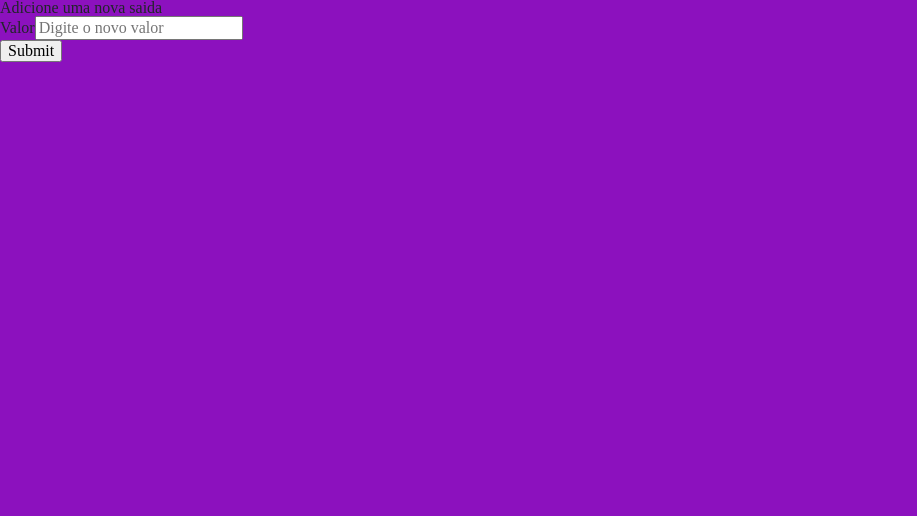
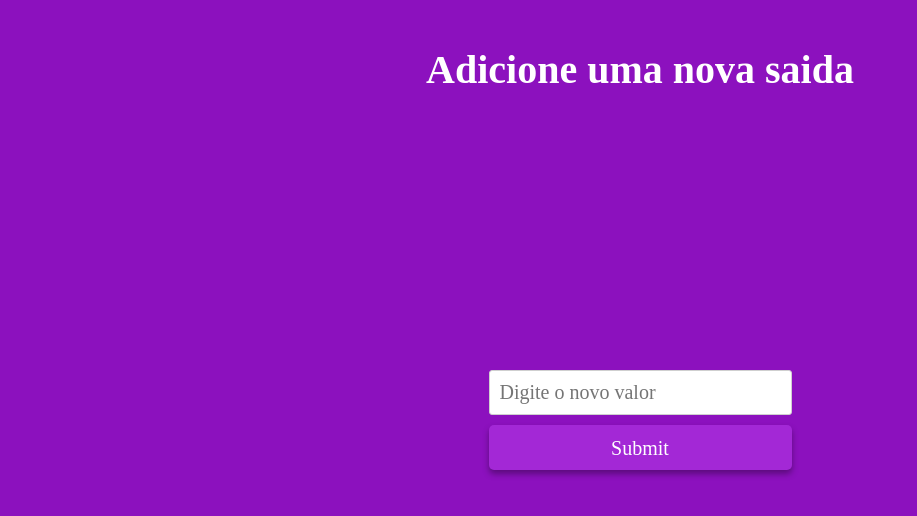
Before and after one commit to igorhnovais/Front-myWallet-Angular, an Angular app: page /new-exit in a window 1280 px wide. Shown: the top 516 px of the page, without its empty margins (0-917 px from the left). Built offline with nearby package versions, Linux system fonts and the light colour scheme.

Commit message:
feat: css

```diff
--- a/src/app/components/form-new-entry/form-new-entry.component.css
+++ b/src/app/components/form-new-entry/form-new-entry.component.css
@@ -0,0 +1,55 @@
+.nav {
+    display: flex;
+    flex-direction: column;
+    justify-content: center;
+    align-items: center;
+    width: 100%;
+    height: 100vh;
+    padding-bottom: 150px;
+}
+
+.entry {
+    display: flex;
+    flex-direction: column;
+    align-items: center;
+    justify-content: center;
+    & input {
+        width: 303px;
+        height: 45px;
+        margin-top: 10px;
+        border: 1px solid rgb(207,207,207);
+        border-radius: 3px;
+        padding-left: 10px;
+        font-size: 20px;
+        ::placeholder{
+            font-size: 20px;
+            color: black;
+        }
+    }
+}
+
+.button {
+    background-color: #A328D6;
+    color: white;
+    font-size: 20px;
+    border: none;
+    border-radius: 3px;
+    width: 303px;
+    margin-top: 10px;
+    height: 45px;
+    display: flex;
+    justify-content: center;
+    align-items: center;
+    /* opacity: ${props => props.opacityB ? 0.6 : 1}; */
+    box-shadow: 0px 4px 6px rgba(0, 0, 0, 0.35);
+    border-radius: 5px;
+    cursor: pointer;
+    text-decoration: none;
+    user-select: none;
+    -webkit-user-select: none;
+    touch-action: manipulation;
+    :active {
+    box-shadow: #422800 2px 2px 0 0;
+    transform: translate(2px, 2px);
+    }
+}
--- a/src/app/components/form-new-entry/form-new-entry.component.html
+++ b/src/app/components/form-new-entry/form-new-entry.component.html
@@ -1,12 +1,11 @@
 <form (ngSubmit)="submit()" [formGroup]="newTransactionForm" #formDir="ngForm">
-    <div>
-        <div>
-            <label for="price">Valor</label>
+    <div class="nav">
+        <div class="entry">
             <input type="number"
             placeholder="Digite o novo valor"
             formControlName="price"
             />
         </div>
-        <input type="submit"/>
+        <input type="submit" class="button"/>
     </div>
 </form>
--- a/src/app/components/form-new-exit/form-new-exit.component.css
+++ b/src/app/components/form-new-exit/form-new-exit.component.css
@@ -0,0 +1,55 @@
+.nav {
+    display: flex;
+    flex-direction: column;
+    justify-content: center;
+    align-items: center;
+    width: 100%;
+    height: 100vh;
+    padding-bottom: 150px;
+}
+
+.entry {
+    display: flex;
+    flex-direction: column;
+    align-items: center;
+    justify-content: center;
+    & input {
+        width: 303px;
+        height: 45px;
+        margin-top: 10px;
+        border: 1px solid rgb(207,207,207);
+        border-radius: 3px;
+        padding-left: 10px;
+        font-size: 20px;
+        ::placeholder{
+            font-size: 20px;
+            color: black;
+        }
+    }
+}
+
+.button {
+    background-color: #A328D6;
+    color: white;
+    font-size: 20px;
+    border: none;
+    border-radius: 3px;
+    width: 303px;
+    margin-top: 10px;
+    height: 45px;
+    display: flex;
+    justify-content: center;
+    align-items: center;
+    /* opacity: ${props => props.opacityB ? 0.6 : 1}; */
+    box-shadow: 0px 4px 6px rgba(0, 0, 0, 0.35);
+    border-radius: 5px;
+    cursor: pointer;
+    text-decoration: none;
+    user-select: none;
+    -webkit-user-select: none;
+    touch-action: manipulation;
+    :active {
+    box-shadow: #422800 2px 2px 0 0;
+    transform: translate(2px, 2px);
+    }
+}
--- a/src/app/components/form-new-exit/form-new-exit.component.html
+++ b/src/app/components/form-new-exit/form-new-exit.component.html
@@ -1,12 +1,11 @@
 <form (ngSubmit)="submit()" [formGroup]="newTransactionForm" #formDir="ngForm">
-    <div>
-        <div>
-            <label for="price">Valor</label>
+    <div class="nav">
+        <div class="entry">
             <input type="number"
             placeholder="Digite o novo valor"
             formControlName="price"
             />
         </div>
-        <input type="submit"/>
+        <input type="submit" class="button"/>
     </div>
 </form>
--- a/src/app/components/pages/home/home.component.html
+++ b/src/app/components/pages/home/home.component.html
@@ -18,10 +18,10 @@
     </ng-template>
 </div>
 <div class="d-flex align-items-center justify-content-center mt-5">
-    <div class="botton">
-        <h3 routerLink="/new-entry"> new entry </h3>
+    <div class="botton" routerLink="/new-entry">
+        <h3> nova entrada </h3>
     </div>
-    <div class="botton">
-        <h3 routerLink="/new-exit"> new exit </h3>
+    <div class="botton" routerLink="/new-exit">
+        <h3> nova saida </h3>
     </div>
 </div>
--- a/src/app/components/pages/new-entry/new-entry.component.css
+++ b/src/app/components/pages/new-entry/new-entry.component.css
@@ -0,0 +1,11 @@
+.button {
+    & h1 {
+        display: flex;
+        justify-content: center;
+        margin-top: 50px;
+        font-family: Raleway;
+        font-weight: 700;
+        font-size: 40px;
+        color: white;
+    }
+}
--- a/src/app/components/pages/new-entry/new-entry.component.html
+++ b/src/app/components/pages/new-entry/new-entry.component.html
@@ -1,4 +1,4 @@
-<div>
+<div class="button">
     <h1>
         Adicione uma nova entrada
     </h1>
--- a/src/app/components/pages/new-exit/new-exit.component.css
+++ b/src/app/components/pages/new-exit/new-exit.component.css
@@ -0,0 +1,11 @@
+.button {
+    & h1 {
+        display: flex;
+        justify-content: center;
+        margin-top: 50px;
+        font-family: Raleway;
+        font-weight: 700;
+        font-size: 40px;
+        color: white;
+    }
+}
--- a/src/app/components/pages/new-exit/new-exit.component.html
+++ b/src/app/components/pages/new-exit/new-exit.component.html
@@ -1,4 +1,4 @@
-<div>
+<div class="button">
     <h1>
         Adicione uma nova saida
     </h1>
```
